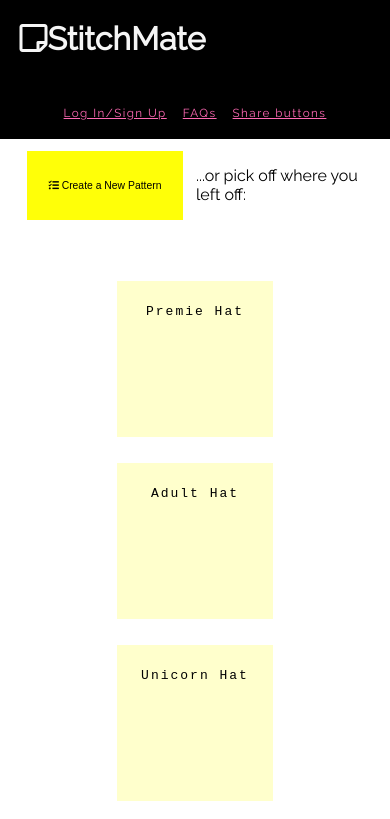
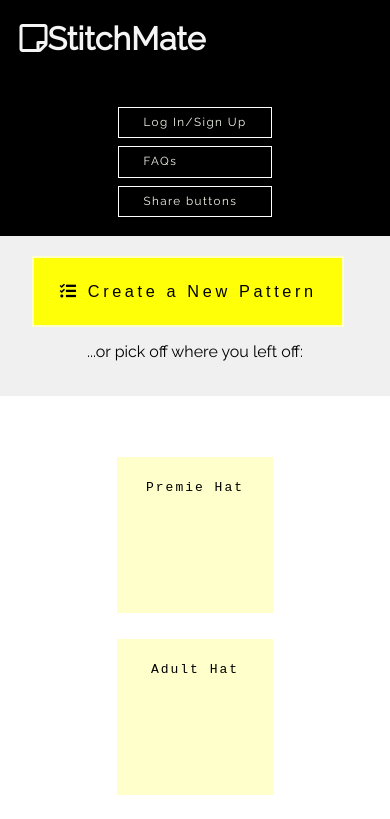
Before and after one commit to TatyCat/stitchmate, a React (Create React App) app: page / in a window 390 px wide. Shown: the top 819 px of the page. Built offline with nearby package versions, Linux system fonts and the light colour scheme.

Commit message:
Mobile Responsiveness added to profile page

```diff
--- a/src/index.css
+++ b/src/index.css
@@ -178,13 +178,34 @@ footer p a i {
     margin-left: auto;
   }
   nav ul li {
-    display: inline-block;
+    display: block;
     padding: .5rem;
+    border: white 1.5px solid;
+    margin: .5rem;
   }
   nav ul li a {
-    color: hotpink !important;
     width: 100%;
-    display: inline-block;
     text-align: right;
+    text-decoration: none;
+    padding: 1rem;
+  }
+  #home-page-pattern-header {
+    margin: 0;
+    padding-top: 5vw;
+    display: block;
+    text-align: center;
+    margin-left: auto;
+    margin-right: auto;
+    background-color: rgb(241, 240, 240);
+    padding-bottom: 5%;
+  }
+  #home-page-pattern-header button {
+    width: 80%;
+    letter-spacing: .4ch;
+    white-space: normal;
+    text-decoration: none;
+    padding: 1.5rem;
+    font-size: calc(1.7vh + .5vw);
+    border: #ffc 2.5px solid;
   }
 }
```
